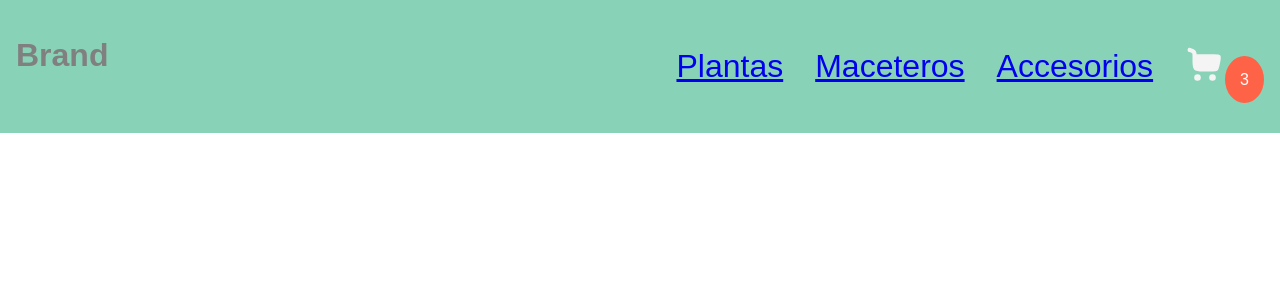
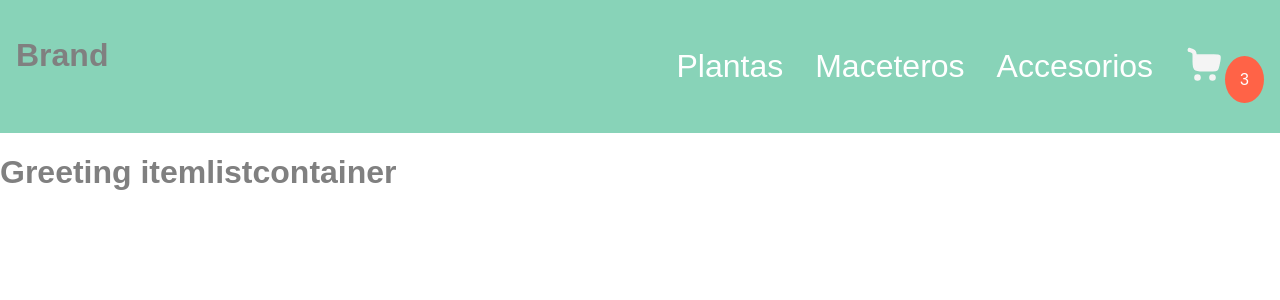
Before and after one commit to vanessadugarte/jardin-virtual-app, a React (Vite) app: page / in a window 1280 px wide. Shown: the top 300 px of the page. Built offline with nearby package versions, Linux system fonts and the light colour scheme.

Commit message:
finish first part - add itemListContainer style

```diff
--- a/src/App.jsx
+++ b/src/App.jsx
@@ -1,6 +1,7 @@
 import './App.css'
 import Brand from "./components/Brand.jsx";
 import NavBar from "./components/navbar/NavBar.jsx";
+import ItemListContainer from "./components/itemListContainer/ItemListContainer.jsx";
 
 
 function App() {
@@ -11,6 +12,7 @@ function App() {
                 <Brand/>
                 <NavBar/>
             </div>
+            <ItemListContainer greeting={"Greeting itemlistcontainer"}/>
         </div>
                 );
                 }
--- a/src/components/categoryList/categoryList.css
+++ b/src/components/categoryList/categoryList.css
@@ -6,3 +6,8 @@
     list-style: none;
     padding-right: 2rem;
 }
+
+li a {
+    text-decoration: none;
+    color:#fff;
+}
--- a/src/components/itemListContainer/ItemListContainer.jsx
+++ b/src/components/itemListContainer/ItemListContainer.jsx
@@ -1,9 +1,9 @@
 import React from 'react';
 
-const ItemListContainer = () => {
+const ItemListContainer = ({greeting}) => {
     return (
         <div>
-
+          <h1>{greeting}</h1>
         </div>
     );
 };
```
